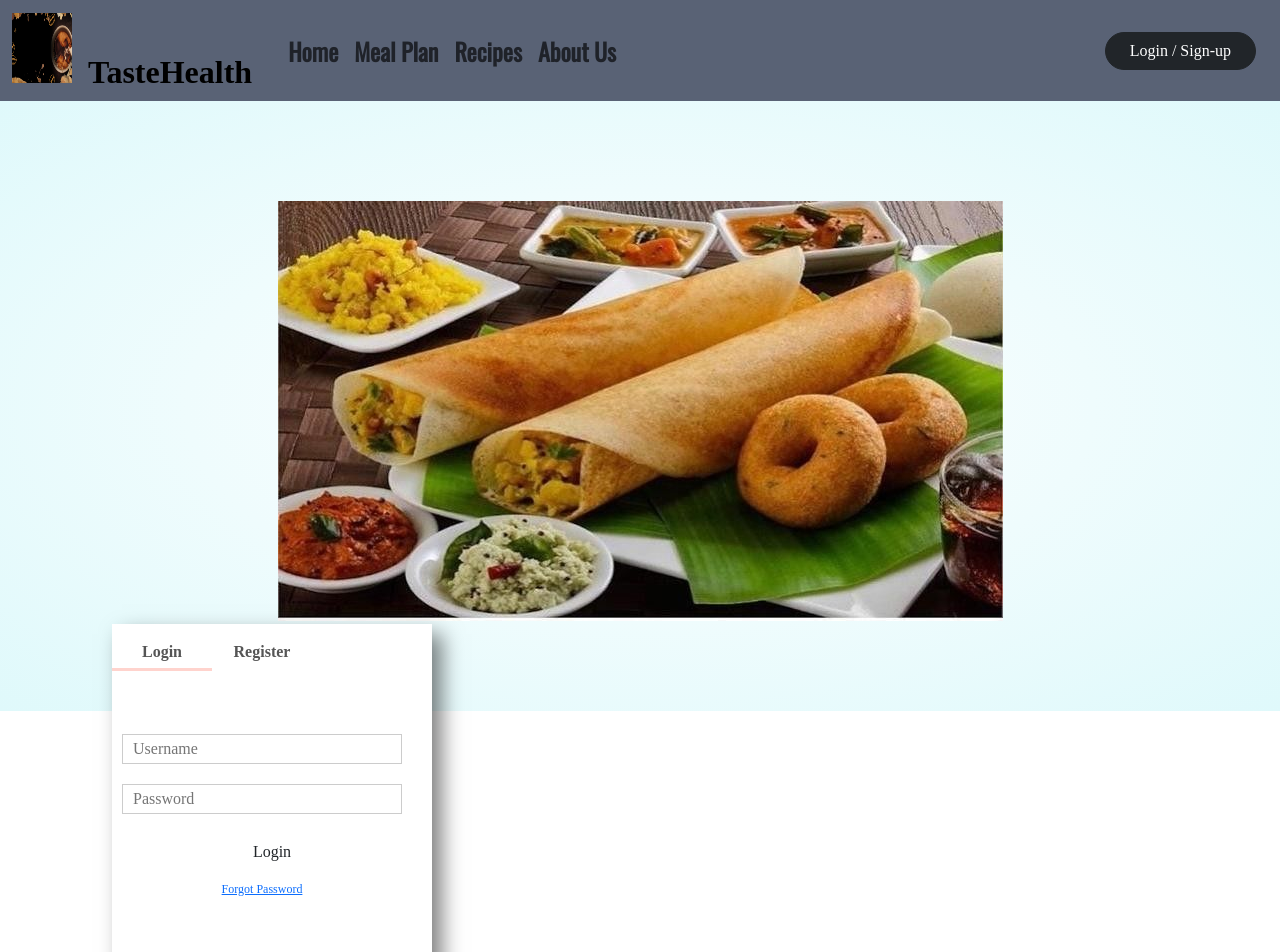
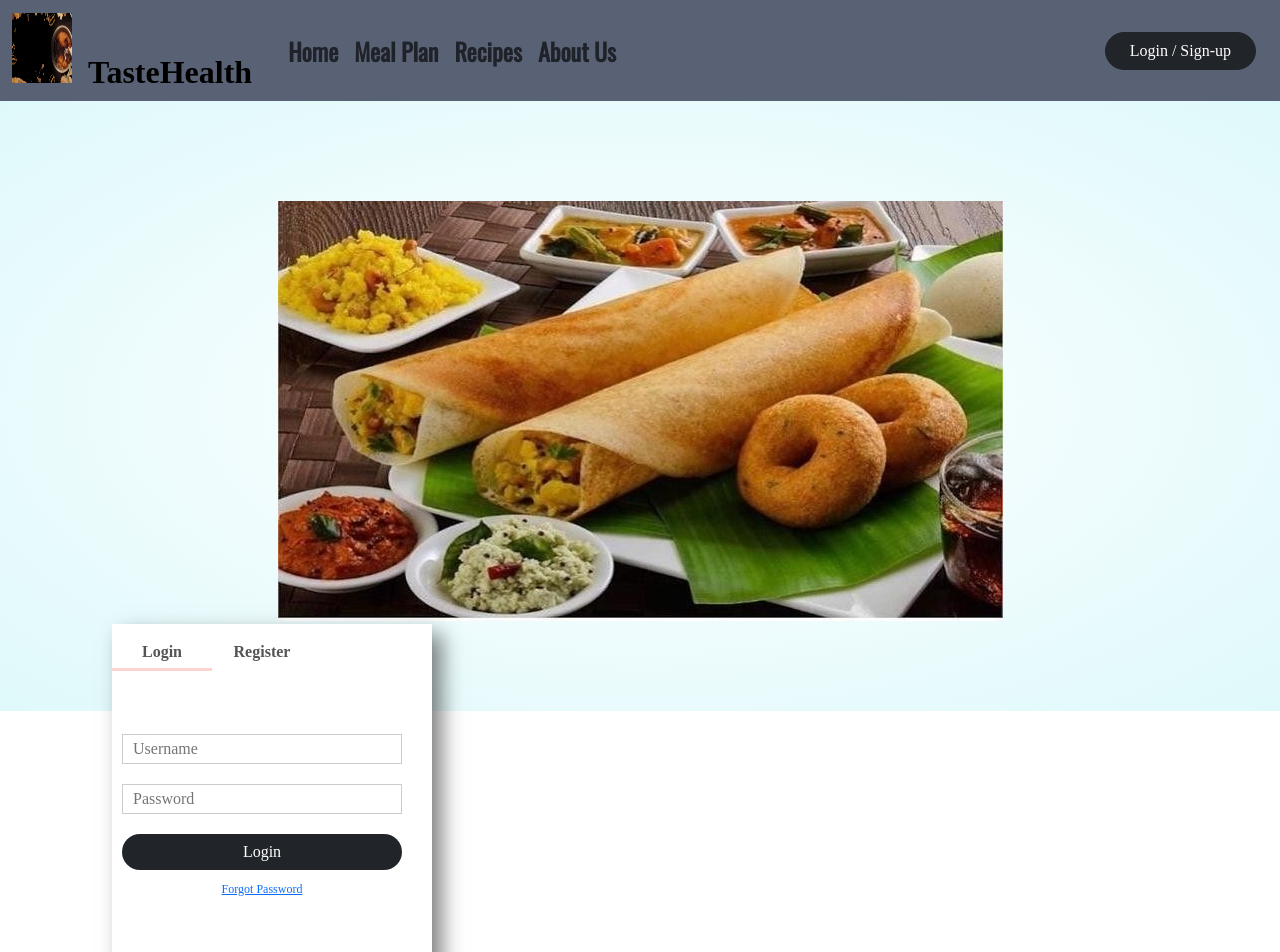
Before and after one commit to manyashetty/Recipe-guide, a React (Create React App) app: page /login in a window 1280 px wide. Shown: the top 952 px of the page. Built offline with nearby package versions, Linux system fonts and the light colour scheme; a web font is replaced by a local one.

Commit message:
login-change

```diff
--- a/src/Components/Login.jsx
+++ b/src/Components/Login.jsx
@@ -32,7 +32,7 @@ function App() {
                   <form action="" id="LoginForm">
                     <input type="text" placeholder="Username" />
                     <input type="password" placeholder="Password" />
-                    <button type="submit" className="btn">Login</button>
+                    <button type="submit" className="btn btn-dark ms-auto px-4 rounded-pill">Login</button>
                     <a href="#">Forgot Password</a>
                   </form>
                 ) : (
@@ -40,7 +40,7 @@ function App() {
                     <input type="text" placeholder="Username" />
                     <input type="email" placeholder="Email" />
                     <input type="password" placeholder="Password" />
-                    <button type="submit" className="btn">Register</button>
+                    <button type="submit" className="btn btn-dark ms-auto px-4 rounded-pill">Register</button>
                   </form>
                 )}
               </div>
```
